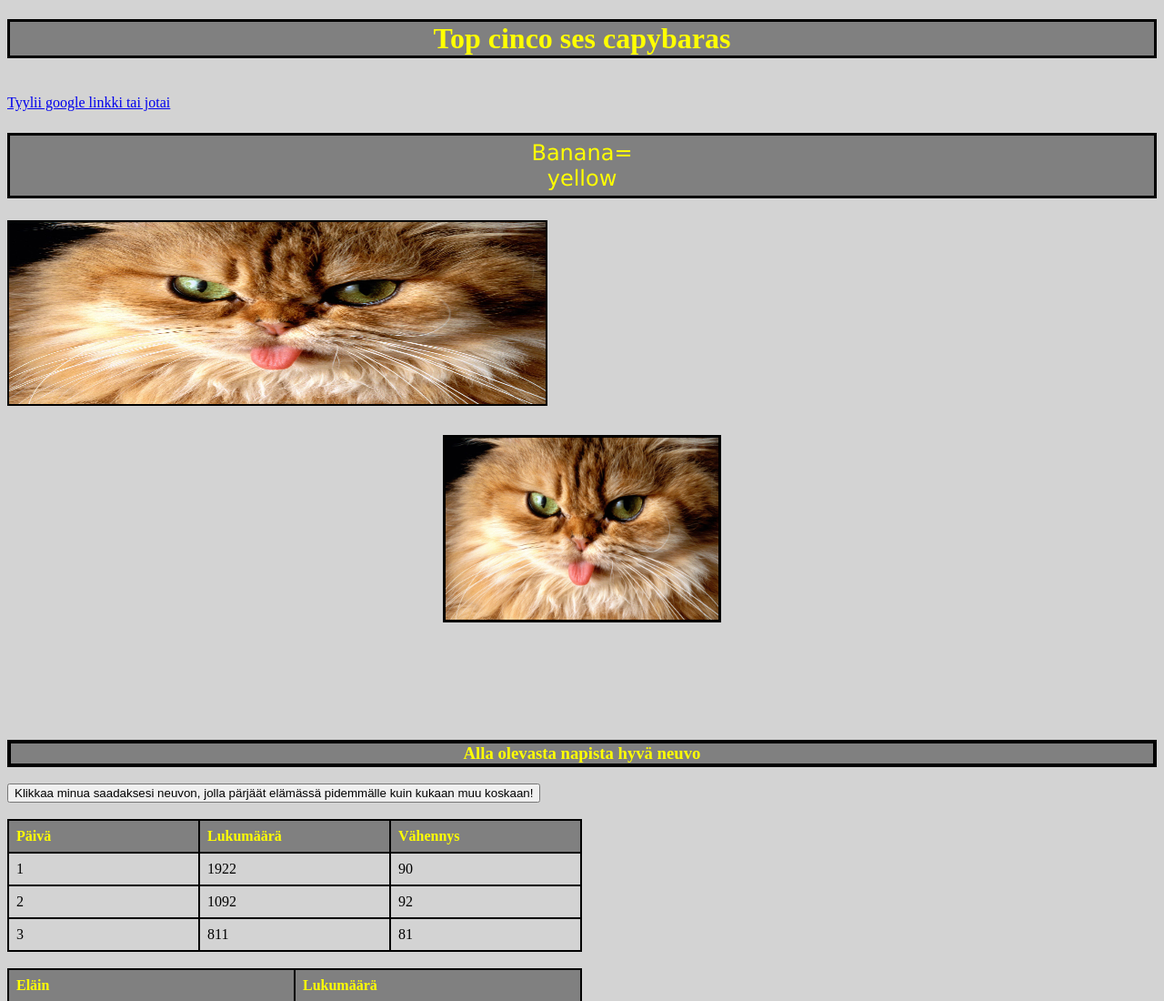
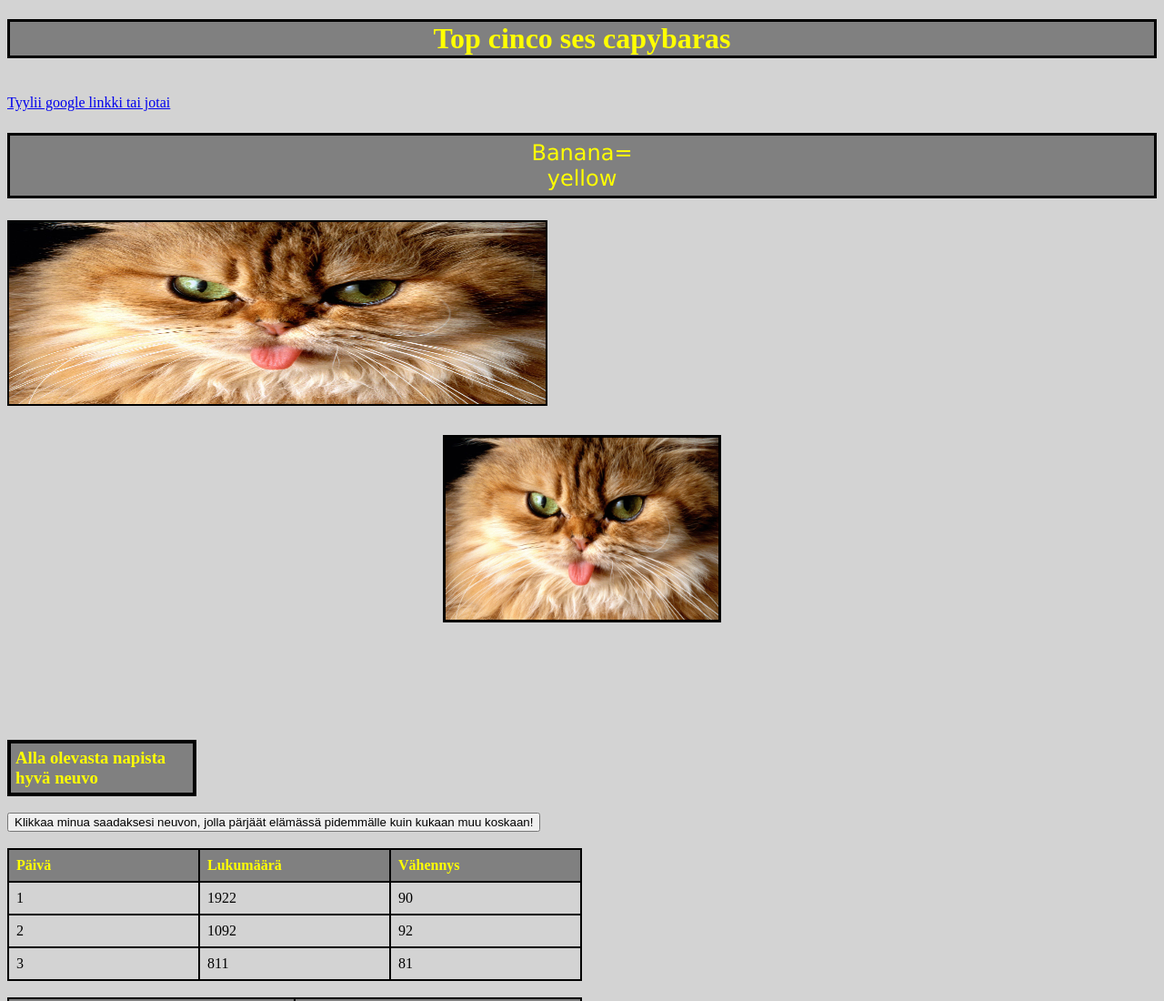
Before and after one commit to jessesuihkone/nettisivu, a plain HTML site: page index.html in a window 1280 px wide. Shown: the top 1100 px of the page at 91% size. Drawn offline with Linux system fonts and the light colour scheme.

Commit message:
Update style.css

```diff
--- a/css/style.css
+++ b/css/style.css
@@ -27,9 +27,11 @@ h2 {
  border:3px solid black;
 }
 h3 {
+ width:15%;
+ padding:5px;
  color:yellow;
  background-color:gray;
- text-align:center;
+ text-align:left;
  border:4px solid black;
 }
 
```
